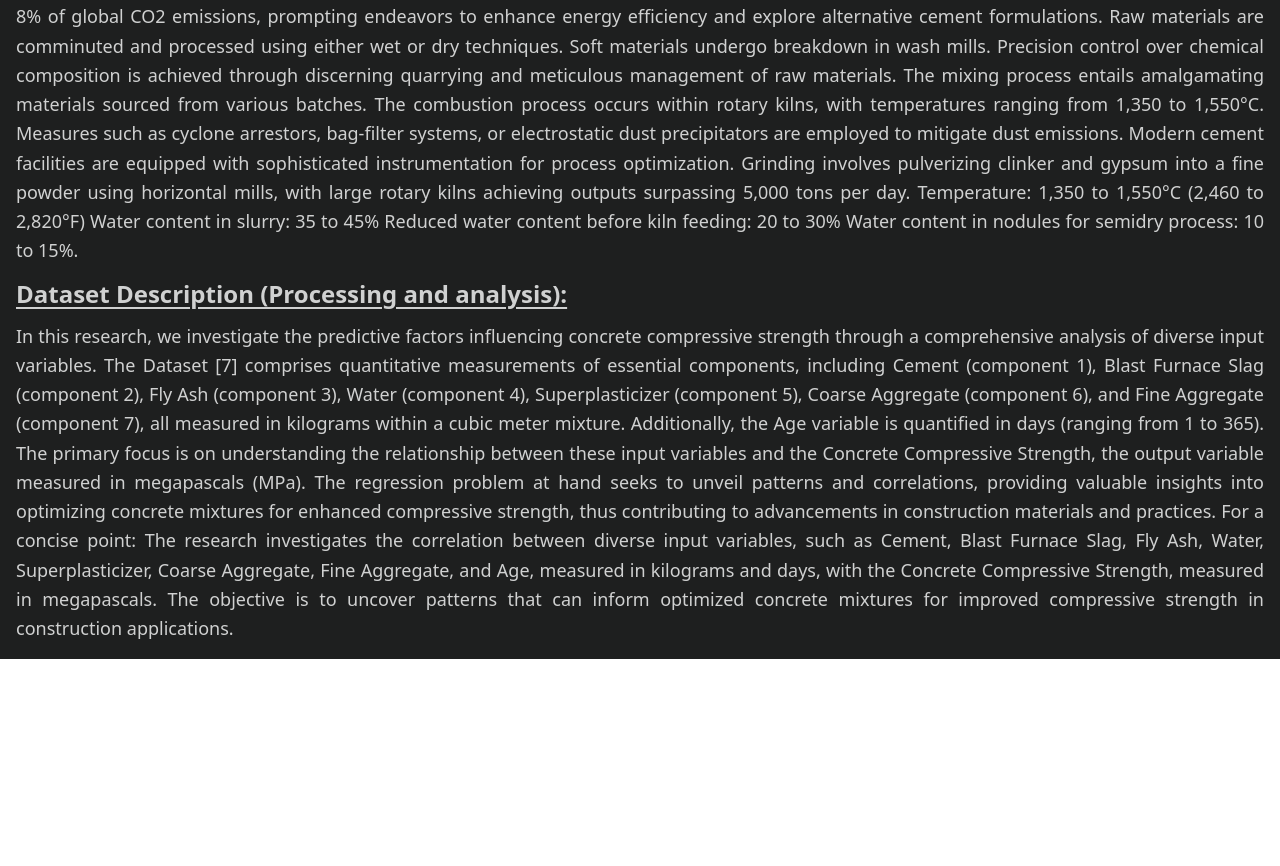
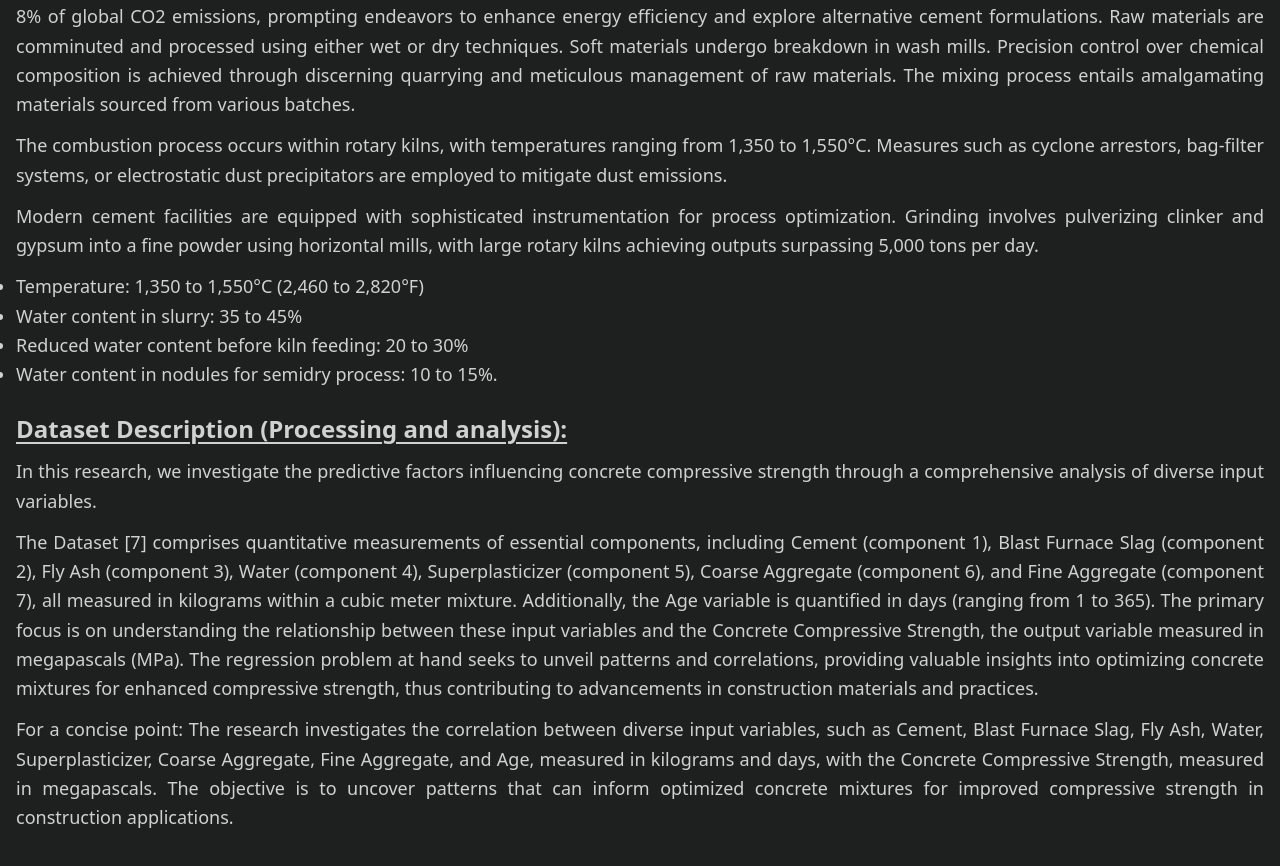
Before and after one commit to Dey11/cement, a React (Vite) app in the folder frontend/: page /literature in a window 1280 px wide. Shown: the part 562-1428 px from the top of the page. Before the commit the page ends 1221 px from the top, so only its background shows below. Built offline with nearby package versions, Linux system fonts and the light colour scheme.

Commit message:
Update Literature page styling and content

```diff
--- a/frontend/src/pages/Literature.tsx
+++ b/frontend/src/pages/Literature.tsx
@@ -3,7 +3,7 @@ import React from "react";
 const Literature = () => {
   return (
     <div className=" ">
-      <div>
+      <div className="mb-10">
         <p className="text-2xl font-semibold mb-3 underline underline-offset-4">
           LITERATURE SURVEY:
         </p>
@@ -32,7 +32,7 @@ const Literature = () => {
         <p className="text-2xl font-semibold my-3 underline underline-offset-4">
           Cement Production Process:
         </p>
-        <p className="leading-relaxed text-justify text-lg">
+        <p className="leading-relaxed text-justify text-lg pb-3">
           The production of cement entails the extraction of raw materials via
           quarrying or blasting, encompassing robust formations such as
           limestone, slates, and shales, alongside softer materials like chalk
@@ -48,45 +48,58 @@ const Literature = () => {
           breakdown in wash mills. Precision control over chemical composition
           is achieved through discerning quarrying and meticulous management of
           raw materials. The mixing process entails amalgamating materials
-          sourced from various batches. The combustion process occurs within
-          rotary kilns, with temperatures ranging from 1,350 to 1,550°C.
-          Measures such as cyclone arrestors, bag-filter systems, or
-          electrostatic dust precipitators are employed to mitigate dust
-          emissions. Modern cement facilities are equipped with sophisticated
+          sourced from various batches.{" "}
+        </p>
+        <p className="leading-relaxed text-justify text-lg pb-3">
+          The combustion process occurs within rotary kilns, with temperatures
+          ranging from 1,350 to 1,550°C. Measures such as cyclone arrestors,
+          bag-filter systems, or electrostatic dust precipitators are employed
+          to mitigate dust emissions.
+        </p>
+        <p className="leading-relaxed text-justify text-lg pb-3">
+          Modern cement facilities are equipped with sophisticated
           instrumentation for process optimization. Grinding involves
           pulverizing clinker and gypsum into a fine powder using horizontal
           mills, with large rotary kilns achieving outputs surpassing 5,000 tons
-          per day. Temperature: 1,350 to 1,550°C (2,460 to 2,820°F) Water
-          content in slurry: 35 to 45% Reduced water content before kiln
-          feeding: 20 to 30% Water content in nodules for semidry process: 10 to
-          15%.
-        </p>{" "}
+          per day.
+        </p>
+        <ul className="leading-relaxed text-justify text-lg pb-3 list-disc">
+          <li>Temperature: 1,350 to 1,550°C (2,460 to 2,820°F)</li>
+          <li>Water content in slurry: 35 to 45%</li>
+          <li>Reduced water content before kiln feeding: 20 to 30%</li>
+          <li>Water content in nodules for semidry process: 10 to 15%.</li>
+        </ul>{" "}
         <p className="text-2xl font-semibold my-3 underline underline-offset-4">
           Dataset Description (Processing and analysis):
         </p>
-        <p className="leading-relaxed text-justify text-lg">
+        <p className="leading-relaxed text-justify text-lg pb-3">
           In this research, we investigate the predictive factors influencing
           concrete compressive strength through a comprehensive analysis of
-          diverse input variables. The Dataset [7] comprises quantitative
-          measurements of essential components, including Cement (component 1),
-          Blast Furnace Slag (component 2), Fly Ash (component 3), Water
-          (component 4), Superplasticizer (component 5), Coarse Aggregate
-          (component 6), and Fine Aggregate (component 7), all measured in
-          kilograms within a cubic meter mixture. Additionally, the Age variable
-          is quantified in days (ranging from 1 to 365). The primary focus is on
-          understanding the relationship between these input variables and the
-          Concrete Compressive Strength, the output variable measured in
-          megapascals (MPa). The regression problem at hand seeks to unveil
-          patterns and correlations, providing valuable insights into optimizing
-          concrete mixtures for enhanced compressive strength, thus contributing
-          to advancements in construction materials and practices. For a concise
-          point: The research investigates the correlation between diverse input
-          variables, such as Cement, Blast Furnace Slag, Fly Ash, Water,
-          Superplasticizer, Coarse Aggregate, Fine Aggregate, and Age, measured
-          in kilograms and days, with the Concrete Compressive Strength,
-          measured in megapascals. The objective is to uncover patterns that can
-          inform optimized concrete mixtures for improved compressive strength
-          in construction applications.
+          diverse input variables.{" "}
+        </p>
+        <p className="leading-relaxed text-justify text-lg pb-3">
+          The Dataset [7] comprises quantitative measurements of essential
+          components, including Cement (component 1), Blast Furnace Slag
+          (component 2), Fly Ash (component 3), Water (component 4),
+          Superplasticizer (component 5), Coarse Aggregate (component 6), and
+          Fine Aggregate (component 7), all measured in kilograms within a cubic
+          meter mixture. Additionally, the Age variable is quantified in days
+          (ranging from 1 to 365). The primary focus is on understanding the
+          relationship between these input variables and the Concrete
+          Compressive Strength, the output variable measured in megapascals
+          (MPa). The regression problem at hand seeks to unveil patterns and
+          correlations, providing valuable insights into optimizing concrete
+          mixtures for enhanced compressive strength, thus contributing to
+          advancements in construction materials and practices.
+        </p>
+        <p className="leading-relaxed text-justify text-lg">
+          For a concise point: The research investigates the correlation between
+          diverse input variables, such as Cement, Blast Furnace Slag, Fly Ash,
+          Water, Superplasticizer, Coarse Aggregate, Fine Aggregate, and Age,
+          measured in kilograms and days, with the Concrete Compressive
+          Strength, measured in megapascals. The objective is to uncover
+          patterns that can inform optimized concrete mixtures for improved
+          compressive strength in construction applications.
         </p>
       </div>
     </div>
```
